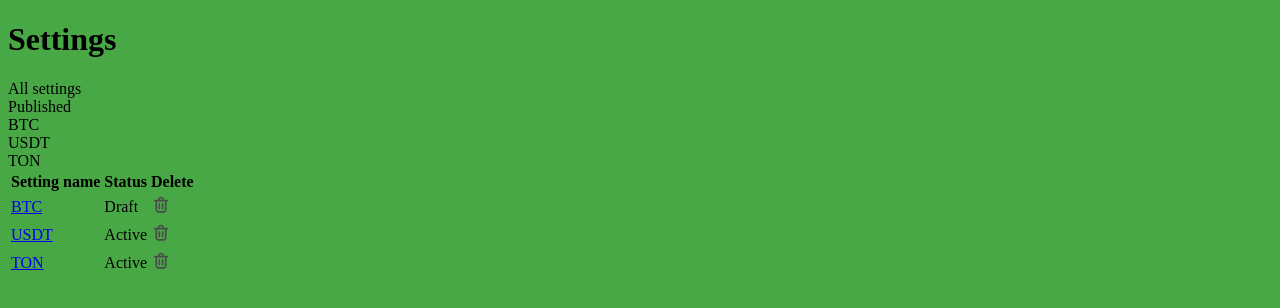
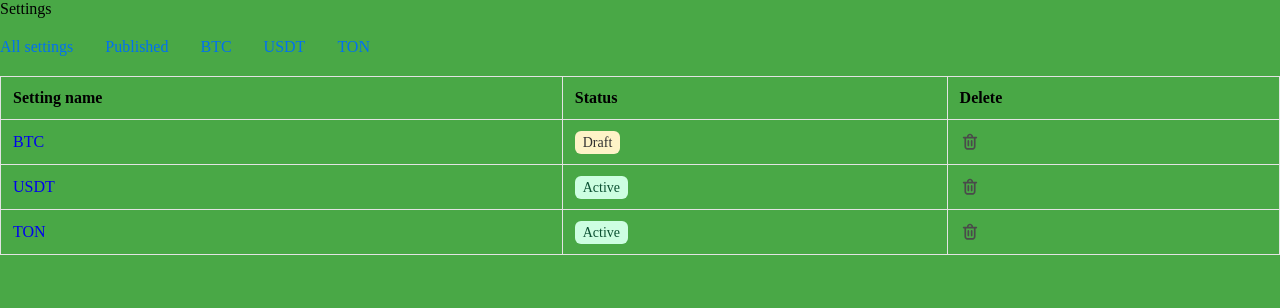
Before and after one commit to VadymKalashnyk/Web_lab, a plain HTML site: page index.html in a window 1280 px wide. Drawn offline with Linux system fonts and the light colour scheme.

Commit message:
feat: lab2

```diff
--- a/index.html
+++ b/index.html
@@ -4,19 +4,9 @@
     <meta charset="UTF-8">
     <meta name="viewport" content="width=device-width, initial-scale=1.0">
     <title>Web site</title>
-    <style>
-body{
-  background-color: rgb(73, 168, 70);
-}
-.wrapper{
-  display: flex;
-  flex-direction:column;
-}
-.nav-link{
-  text-decoration: none;
-  color: #000;
-}
-</style>
+    <link rel ="stylesheet" href="./resource/reset.css">
+    <link rel ="stylesheet" href="./resource/style.css">
+    <link rel="preconnect" href="https://fonts.googleapis.com" />
 </head>
 
 <body>
@@ -38,19 +28,19 @@ body{
     </tr>
   </thead>
   <tbody>
-    <tr>
-      <td><a href="#">BTC</a></td>
-      <td class="status">Draft</td>
+    <tr class="table-elem">
+      <td><a href="#"class="table-link">BTC</a></td>
+      <td class="status"><span class="draft">Draft</span></td>
       <td class="delete-icon"><img src="Icon-remove.svg" alt="delete"></td>
     </tr>
-    <tr>
-      <td><a href="#">USDT</a></td>
-      <td class="status">Active</td>
+    <tr class="table-elem">
+      <td><a href="#"class="table-link">USDT</a></td>
+      <td class="status"><span class="active">Active</span></td>
       <td class="delete-icon"><img src="Icon-remove.svg" alt="delete"></td>
     </tr>
-    <tr>
-      <td><a href="#">TON</a></td>
-      <td class="status">Active</td>
+    <tr class="table-elem">
+      <td><a href="#"class="table-link">TON</a></td>
+      <td class="status"><span class="active">Active</span></td>
       <td class="delete-icon"><img src="Icon-remove.svg" alt="delete"></td>
     </tr>
   </tbody>
--- /dev/null
+++ b/resource/reset.css
@@ -0,0 +1,114 @@
+/* Reset and base styles  */
+* {
+    padding: 0px;
+    margin: 0px;
+    border: none;
+}
+
+
+*,
+*::before,
+*::after {
+    box-sizing: border-box;
+}
+
+
+/* Links */
+
+
+a, a:link, a:visited {
+    text-decoration: none;
+}
+
+
+a:hover {
+    text-decoration: none;
+}
+
+
+/* Common */
+
+
+aside, nav, footer, header, section, main {
+    display: block;
+}
+
+
+h1, h2, h3, h4, h5, h6, p {
+    font-size: inherit;
+    font-weight: inherit;
+}
+
+
+ul, ul li {
+    list-style: none;
+}
+
+
+img {
+    vertical-align: top;
+}
+
+
+img, svg {
+    max-width: 100%;
+    height: auto;
+}
+
+
+address {
+    font-style: normal;
+}
+
+
+/* Form */
+
+
+input, textarea, button, select {
+    font-family: inherit;
+    font-size: inherit;
+    color: inherit;
+    background-color: transparent;
+}
+
+
+input::-ms-clear {
+    display: none;
+}
+
+
+button, input[type="submit"] {
+    display: inline-block;
+    box-shadow: none;
+    background-color: transparent;
+    background: none;
+    cursor: pointer;
+}
+
+
+input:focus, input:active,
+button:focus, button:active {
+    outline: none;
+}
+
+
+button::-moz-focus-inner {
+    padding: 0;
+    border: 0;
+}
+
+
+label {
+    cursor: pointer;
+}
+
+
+legend {
+    display: block;
+}
+
+
+button {
+    background: none;
+    border: none;
+}
--- /dev/null
+++ b/resource/style.css
@@ -0,0 +1,80 @@
+:root {
+    --Color-text-text: #303030;
+    --Color-bg: #F1F1F1;
+    --Color-icon-icon-success: #29845A;
+    --Color-text-link-link: #0070F3;
+    --Height-table-row: 44px;
+    --Color-bg-fill-fill-success-secondary: #CDFEE1;
+    --Color-text-text-success: #0C5132;
+    --Color-border-border: #E3E3E3;
+}
+
+body{
+  background-color: rgb(73, 168, 70);
+}
+
+.container {
+    width: 100%;
+    max-width: 1376px;
+    margin: 0 auto;
+}
+
+.page-heading {
+    font-family: "Inter", sans-serif;
+    font-size: 24px;
+    font-weight: 700;
+    line-height: 32px;
+    color: var(--Color-text-text);
+}
+
+.table {
+  width: 100%;
+  border-collapse: collapse;
+  margin-top: 20px;
+}
+
+.table th, .table td {
+  border: 1px solid var(--Color-border-border);
+  padding: 12px;
+  text-align: left;
+}
+
+.table-elem {
+  height: var(--Height-table-row);
+}
+
+.status .draft {
+  color: var(--Color-text-text);
+  background-color: #fef3c7;
+  padding: 4px 8px;
+  border-radius: 6px;
+  font-size: 14px;
+}
+
+.status .active {
+  color: var(--Color-text-text-success);
+  background-color: var(--Color-bg-fill-fill-success-secondary);
+  padding: 4px 8px;
+  border-radius: 6px;
+  font-size: 14px;
+}
+
+.nav-link {
+  margin-right: 16px;
+  color: var(--Color-text-link-link);
+  font-weight: 500;
+}
+
+.nav-link:hover {
+  text-decoration: underline;
+}
+
+.delete-icon img {
+  cursor: pointer;
+}
+
+.wrapper {
+  display: flex;
+  gap: 16px;
+  margin: 20px 0;
+}
```
